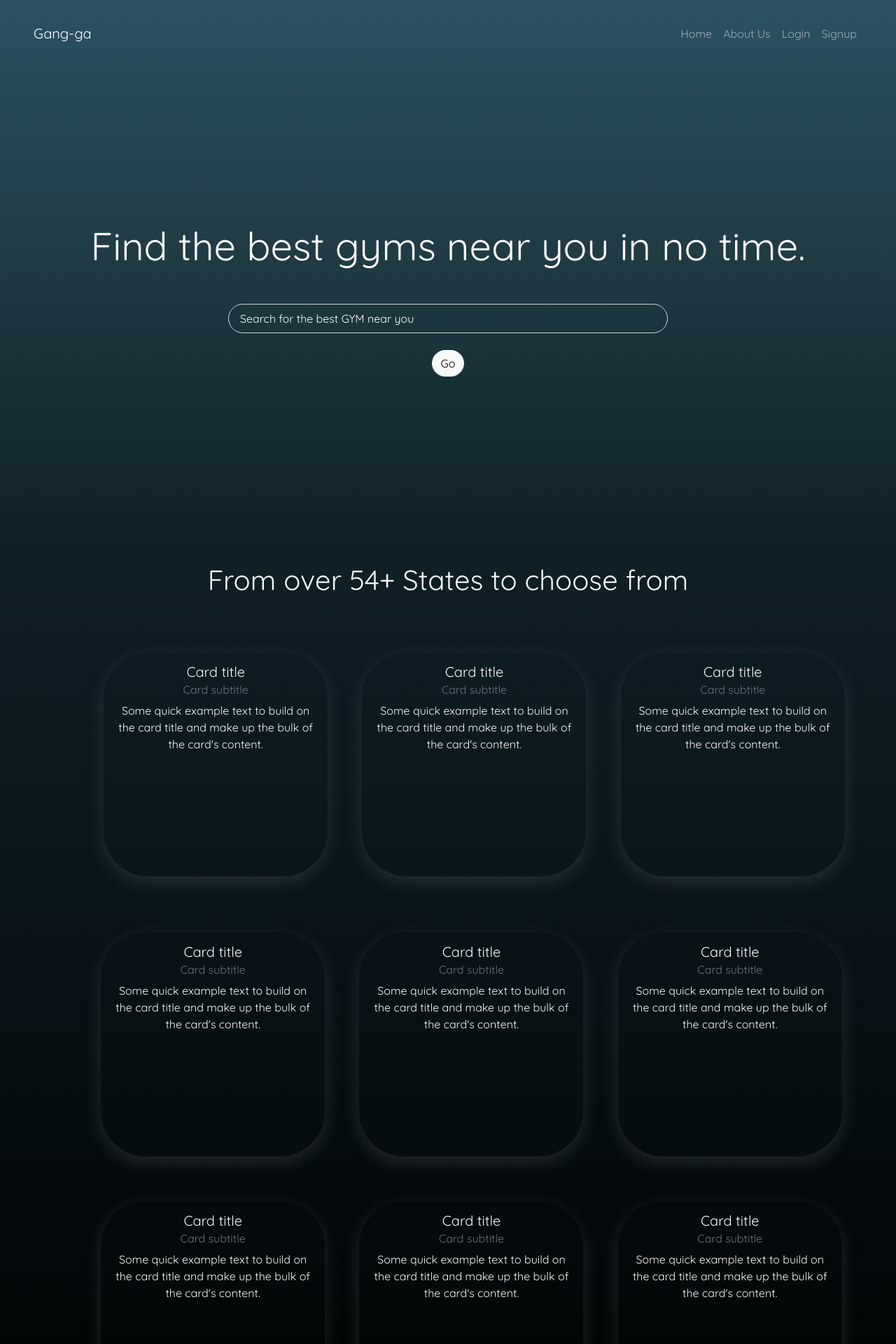
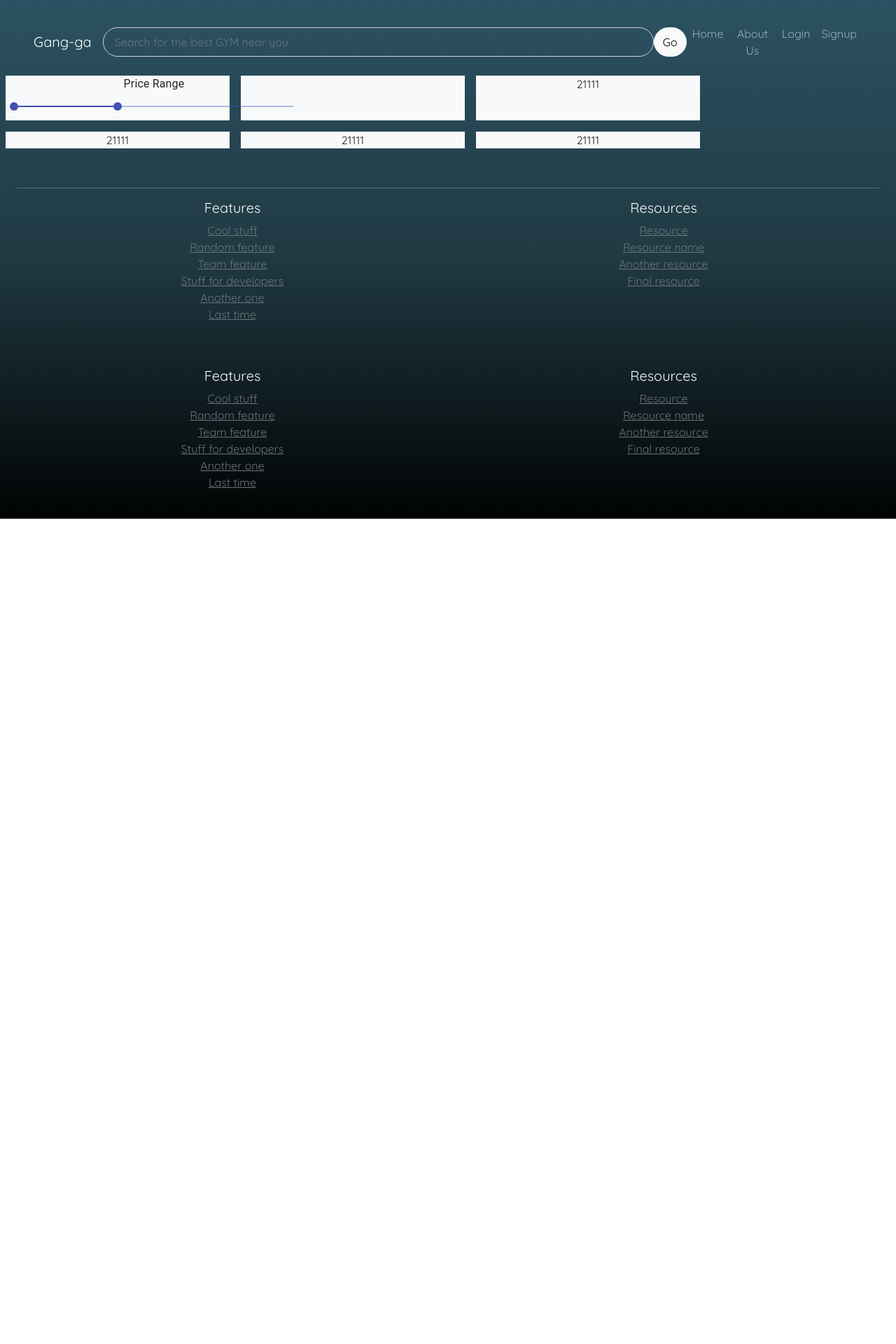
Before and after one commit to abhinaypandey02/gang-ga, a React (Create React App) app: page / in a window 1280 px wide. Shown: the part 20-1940 px from the top of the page at 70% size. After the commit the page ends 800 px from the top, so only its background shows below. Built offline with nearby package versions, Linux system fonts and the light colour scheme.

Commit message:
added price range

```diff
--- a/src/App.css
+++ b/src/App.css
@@ -36,3 +36,7 @@
     transform: rotate(360deg);
   }
 }
+#maindiv{
+    background: -webkit-linear-gradient(to bottom, #2C5364, #203A43, #010303);  /* Chrome 10-25, Safari 5.1-6 */
+    background: linear-gradient(to bottom, #2C5364, #203A43, #010303); /* W3C, IE 10+/ Edge, Firefox 16+, Chrome 26+, Opera 12+, Safari 7+ */
+}
--- a/src/App.tsx
+++ b/src/App.tsx
@@ -1,13 +1,16 @@
 import './App.css';
 import Footer from './components/footer/footer';
 import NavigationBar from './components/navigationBar/navigation_bar';
+import AllGymsPage from './pages/allgymsPage/allgyms_page';
 import LandingPage from './pages/landingPage/landing_page';
 
 function App() {
   return (
     <div className="App">
-      <LandingPage/>
+      <div className="d-flex flex-column" id='maindiv'>
+      <AllGymsPage/>
       <Footer/>
+    </div>
     </div>
   );
 }
--- a/src/components/footer/footer.tsx
+++ b/src/components/footer/footer.tsx
@@ -1,6 +1,6 @@
 export default function Footer(){
     return(
-        <footer className="text-light" style={{backgroundColor: '#010303'}}>
+        <footer className="text-light" >
         <div className="row p-4 pt-5 m-0">
        <hr/>
           <div className="col-6 ">
--- /dev/null
+++ b/src/pages/allgymsPage/allgyms_page.tsx
@@ -0,0 +1,94 @@
+import React from "react";
+import { Navbar, Nav } from "react-bootstrap";
+import NavigationBar from "../../components/navigationBar/navigation_bar";
+import { Button } from "react-bootstrap";
+import { makeStyles } from '@material-ui/core/styles';
+import Typography from '@material-ui/core/Typography';
+import Slider from '@material-ui/core/Slider';
+import InputLabel from '@material-ui/core/InputLabel';
+import MenuItem from '@material-ui/core/MenuItem';
+import FormHelperText from '@material-ui/core/FormHelperText';
+import FormControl from '@material-ui/core/FormControl';
+import Select from '@material-ui/core/Select';
+
+
+export default function AllGymsPage() {
+
+    const useStyles = makeStyles({
+        root: {
+            width: 400,
+        },
+    });
+
+    function valuetext(value: number) {
+        return `${value}°C`;
+    }
+
+    const classes = useStyles();
+    const [value, setValue] = React.useState<number[]>([0, 37]);
+
+    const handleChange = (event: any, newValue: number | number[]) => {
+        setValue(newValue as number[]);
+    };
+
+    return (
+        <div className="div">
+            <Navbar id='nav1' sticky="top" className='pt-md-5 px-md-5 d-flex' bg="transparent" variant='dark' expand="lg">
+                <Navbar.Brand href="#home" className='d-none	d-sm-none d-md-block'>Gang-ga</Navbar.Brand>
+                <div className="d-flex w-75 ms-auto ">
+
+                    <input className="form-control m-0 px-md-3 py-2 rounded-pill w-100 bg-transparent text-light " type="text" placeholder="Search for the best GYM near you" aria-label="Search" />
+                    <Button className='rounded-pill ' variant='light '>
+                        Go
+                        </Button>
+                </div>
+
+                <Navbar.Toggle aria-controls="basic-navbar-nav" />
+                <Navbar.Collapse id="basic-navbar-nav">
+                    <Nav className='ms-auto'>
+                        <Nav.Link href="#home">Home</Nav.Link>
+                        <Nav.Link href="#link">About Us</Nav.Link>
+                        <Nav.Link href="#link2">Login</Nav.Link>
+                        <Nav.Link href="#link22">Signup</Nav.Link>
+
+                    </Nav>
+
+                </Navbar.Collapse>
+            </Navbar>
+            <div className="container-fluid">
+                <div className="row">
+                    <div className="col-3 m-2 bg-light">
+                        <div className={classes.root}>
+                            <Typography id="range-slider" gutterBottom>
+                                Price Range
+                             </Typography>
+                            <Slider
+                                value={value}
+                                onChange={handleChange}
+                                valueLabelDisplay="auto"
+                                aria-labelledby="range-slider"
+                                getAriaValueText={valuetext}
+                            />
+                        </div>
+                    </div>
+                    <div className="col-3 m-2 bg-light">
+
+                    </div>
+                    <div className="col-3 m-2  bg-light">21111</div>
+                    <div className="col-3 m-2 bg-light">21111</div>
+                    <div className="col-3 m-2 bg-light">21111</div>
+                    <div className="col-3 m-2 bg-light">21111</div>
+                </div>
+                <div className="container">
+                    <div className="row">
+
+                    </div>
+                </div>
+            </div>
+        </div>
+
+
+
+
+    )
+}
--- a/src/pages/landingPage/landing_page.css
+++ b/src/pages/landingPage/landing_page.css
@@ -1,17 +1,4 @@
-#section1{
-    background: #0F2027;  /* fallback for old browsers */
-    background: -webkit-linear-gradient(to bottom, #2C5364, #203A43, #0F2027);  /* Chrome 10-25, Safari 5.1-6 */
-    background: linear-gradient(to bottom, #2C5364, #203A43, #0F2027); /* W3C, IE 10+/ Edge, Firefox 16+, Chrome 26+, Opera 12+, Safari 7+ */
-    border:none !important;
 
-}
-#section2{
-    background: #0F2027;  /* fallback for old browsers */
-    background: -webkit-linear-gradient(to top, #010303, #0F2027);  /* Chrome 10-25, Safari 5.1-6 */
-    background: linear-gradient(to top,#010303,#0F2027); /* W3C, IE 10+/ Edge, Firefox 16+, Chrome 26+, Opera 12+, Safari 7+ */
-    border:none !important;
-
-}
 .form-control::-webkit-input-placeholder {
     color: white;
   }
@@ -22,8 +9,6 @@
     min-width: 20rem;
     transition: all ease-in-out .4s ;
     background: transparent;  /* fallback for old browsers */;
-    background-size: 200%;
-    border-radius: 20%;
     border:none !important;
     box-shadow: rgba(149, 157, 165, 0.2) 0px 8px 24px;
 
--- a/src/pages/landingPage/landing_page.tsx
+++ b/src/pages/landingPage/landing_page.tsx
@@ -6,9 +6,10 @@ export default function LandingPage() {
     return (
         <div className="1">
 
-            <div className="container-fluid d-flex flex-column min-vh-100 text-light" id='section1'>
-                <div className="row"><NavigationBar/></div>
-
+            <div className="container-fluid d-flex flex-column min-vh-100 text-light">
+                <div className="row">
+                <NavigationBar/>
+                </div>
                 <div className="row d-flex flex-grow-1 align-content-center justify-content-center" >
                     <div className="col-12 text-center">
                         <h1 className='display-4 mx-auto mb-5'>
@@ -31,7 +32,7 @@ export default function LandingPage() {
 
                 </div>
             </div>
-            <div className="container-fluid min-vh-100 pt-4" id='section2'>
+            <div className="container-fluid min-vh-100 pt-4">
                 <div className="container text-center text-light">
                     <h1>From over 54+ States to choose from</h1>
                     <br/>
@@ -67,8 +68,8 @@ export default function LandingPage() {
                                 </div>
                             </div>
                     </div>
-                    <div className="row d-flex justify-content-around mt-lg-3 p-3">
-                            <div className="col-lg-3">
+                    <div className="row d-flex justify-content-around p-3">
+                            <div className="col-lg-3  p-3">
                                 <div className="card">
                                     <div className="card-body">
                                         <h5 className="card-title">Card title</h5>
@@ -78,8 +79,8 @@ export default function LandingPage() {
                                     </div>
                                 </div>
                             </div>
-                            <div className="col-lg-3">
-                                <div className="card">
+                            <div className="col-lg-3  p-3">
+                                <div className="card ">
                                     <div className="card-body">
                                         <h5 className="card-title">Card title</h5>
                                         <h6 className="card-subtitle mb-2 text-muted">Card subtitle</h6>
@@ -88,7 +89,7 @@ export default function LandingPage() {
                                     </div>
                                 </div>
                             </div>
-                            <div className="col-lg-3">
+                            <div className="col-lg-3  p-3">
                                 <div className="card">
                                     <div className="card-body">
                                         <h5 className="card-title">Card title</h5>
@@ -99,8 +100,18 @@ export default function LandingPage() {
                                 </div>
                             </div>
                     </div>
-                    <div className="row d-flex justify-content-around mt-lg-3 p-3">
-                            <div className="col-lg-3">
+                    <div className="row d-flex justify-content-around  p-3">
+                            <div className="col-lg-3 p-3">
+                                <div className="card ">
+                                    <div className="card-body">
+                                        <h5 className="card-title">Card title</h5>
+                                        <h6 className="card-subtitle mb-2 text-muted">Card subtitle</h6>
+                                        <p className="card-text">Some quick example text to build on the card title and make up the bulk of the card's content.</p>
+
+                                    </div>
+                                </div>
+                            </div>
+                            <div className="col-lg-3 p-3">
                                 <div className="card">
                                     <div className="card-body">
                                         <h5 className="card-title">Card title</h5>
@@ -110,17 +121,7 @@ export default function LandingPage() {
                                     </div>
                                 </div>
                             </div>
-                            <div className="col-lg-3">
-                                <div className="card">
-                                    <div className="card-body">
-                                        <h5 className="card-title">Card title</h5>
-                                        <h6 className="card-subtitle mb-2 text-muted">Card subtitle</h6>
-                                        <p className="card-text">Some quick example text to build on the card title and make up the bulk of the card's content.</p>
-
-                                    </div>
-                                </div>
-                            </div>
-                            <div className="col-lg-3">
+                            <div className="col-lg-3  p-3">
                                 <div className="card">
                                     <div className="card-body">
                                         <h5 className="card-title">Card title</h5>
```
